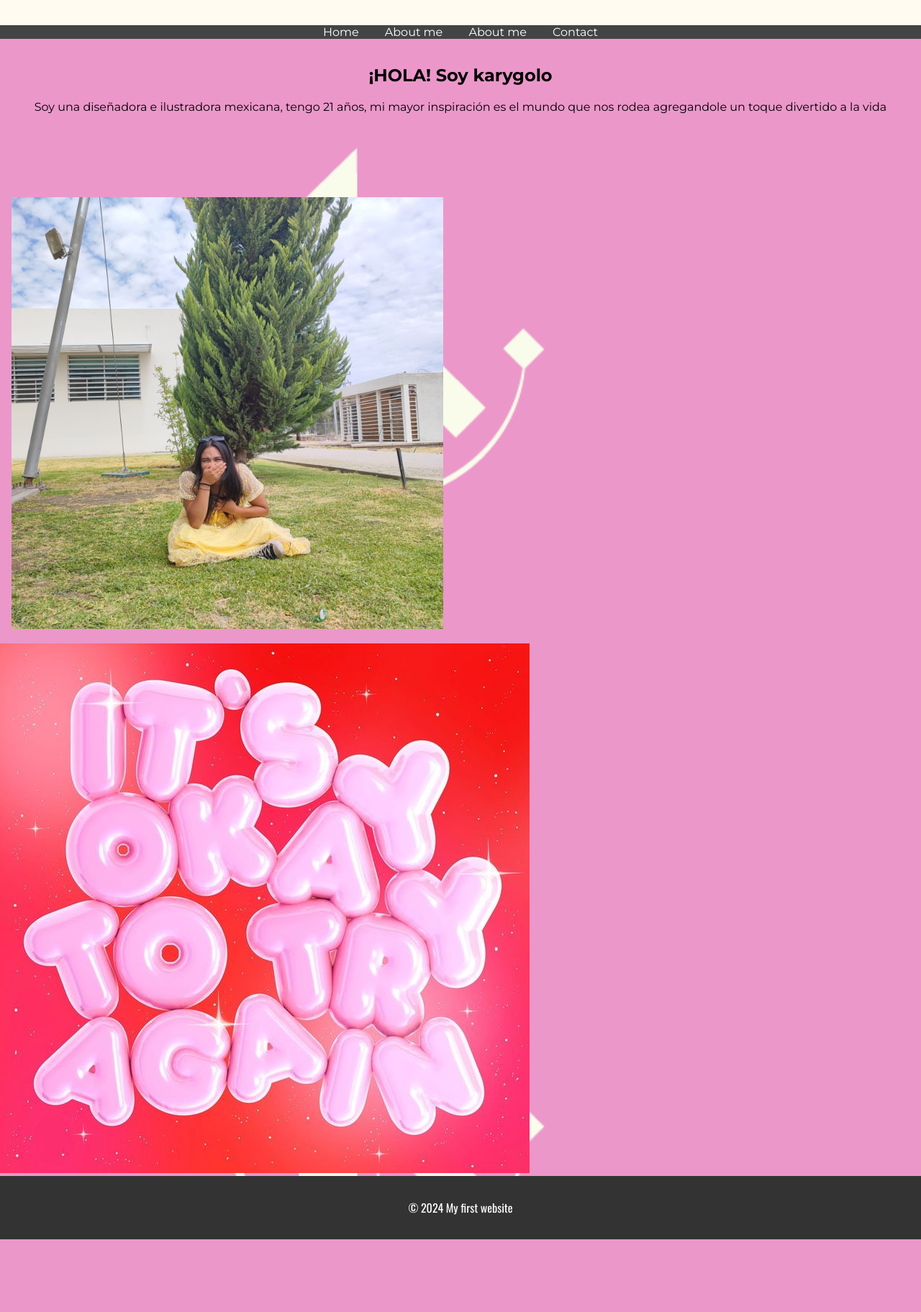
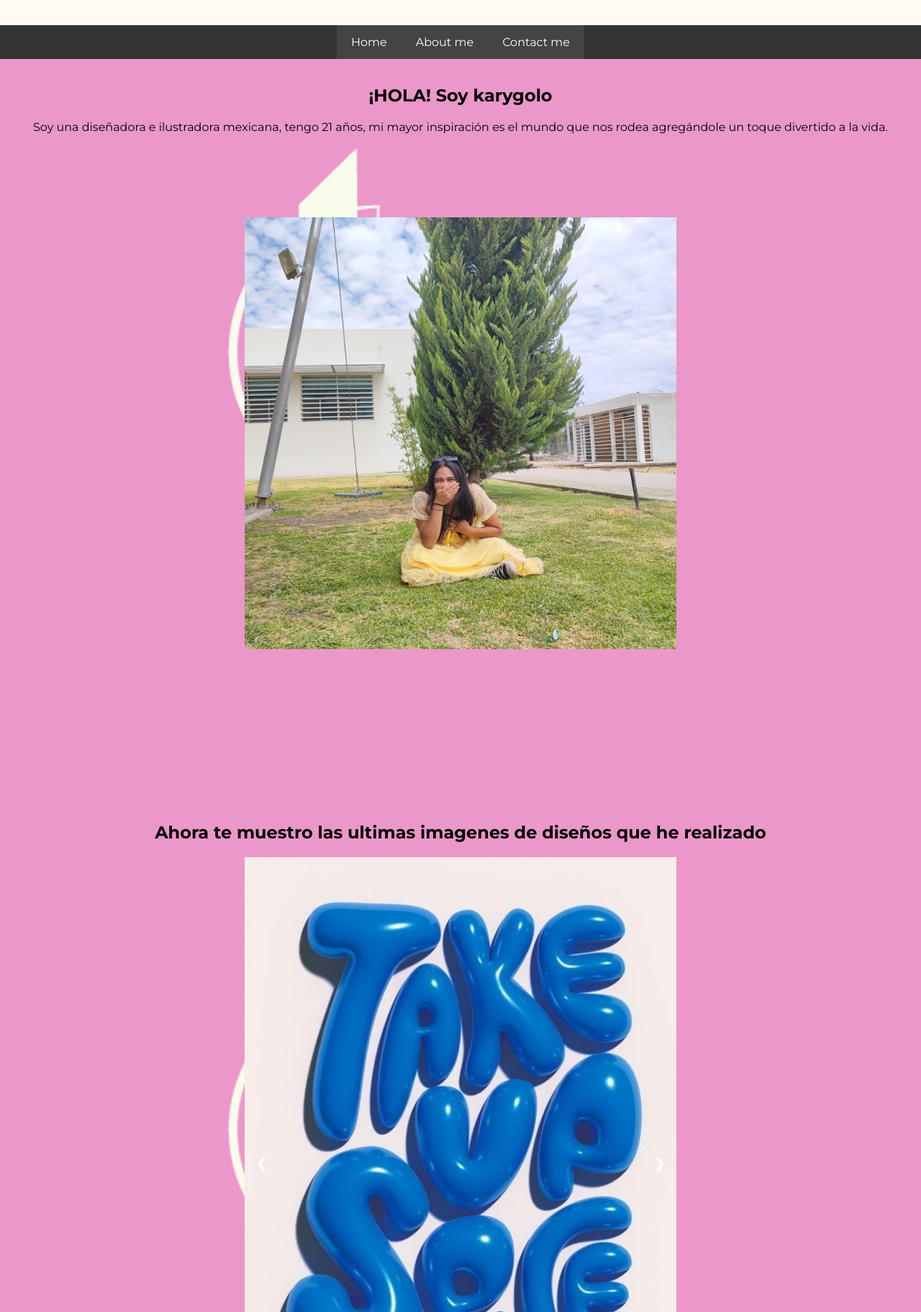
Before and after one commit to karygolo/my_first_website_karygolo03, a plain HTML site: page about.html in a window 1280 px wide. Shown: the part 77-1900 px from the top of the page at 72% size. Before the commit the page ends 1799 px from the top, so only its background shows below. Drawn offline with nearby package versions, Linux system fonts and the light colour scheme; a web font is replaced by a local one.

Commit message:
add contact me section and drop down options to contact me

```diff
--- a/about.html
+++ b/about.html
@@ -8,13 +8,13 @@
     <!-- Título de la página que aparece en la pestaña del navegador -->
     <title>Imnotkarygolo</title>
     <link rel="preconnect" href="https://fonts.googleapis.com">
-<link rel="preconnect" href="https://fonts.gstatic.com" crossorigin>
-<link href="https://fonts.googleapis.com/css2?family=Gabarito:wght@400..900&family=Montserrat:ital,wght@0,100..900;1,100..900&family=Oswald:wght@200..700&display=swap" rel="stylesheet">
+    <link rel="preconnect" href="https://fonts.gstatic.com" crossorigin>
+    <link href="https://fonts.googleapis.com/css2?family=Gabarito:wght@400..900&family=Montserrat:ital,wght@0,100..900;1,100..900&family=Oswald:wght@200..700&display=swap" rel="stylesheet">
 
     <!-- STYLESHEET -->
     <link rel="stylesheet" type="text/css" href="styles.css">
 </head>
-<body background="logo.png">
+<body style="background-image: url('logo.png');">
     <!-- Sección de encabezado del sitio -->
     <header>
         <h1>Karygolo Portfolio</h1>
@@ -24,8 +24,13 @@
         <ul>
             <li><a href="index.html">Home</a></li>
             <li><a href="about.html">About me</a></li>
-            <li><a href="">About me</a></li>
-            <li><a href="https://www.instagram.com/imnotkarygolo/">Contact</a></li>
+            <li>
+                <a href="contact.html">Contact me</a>
+                <ul>
+                    <li><a href="https://www.instagram.com/imnotkarygolo/">Instagram</a></li>
+                    <li><a href="mailto:example@example.com">Email</a></li>
+                </ul>
+            </li>
         </ul>
     </nav>
     <!-- Contenido principal de la página -->
@@ -33,12 +38,17 @@
         <section>
             <div class="introduction">
                 <h2>¡HOLA! Soy karygolo</h2>
-                <p>Soy una diseñadora e ilustradora mexicana, tengo 21 años, mi mayor inspiración es el mundo que
-                     nos rodea agregandole un toque divertido a la vida </p>
+                <p>Soy una diseñadora e ilustradora mexicana, tengo 21 años, mi mayor inspiración es el mundo que nos rodea agregándole un toque divertido a la vida.</p>
             </div>
-            <img src="profile.jpeg" height="600 px" style="padding-bottom: 200 px;">
+            <div class="profile-container">
+                <img src="profile.jpeg" height="600px" >
+            </div>
+
         </section>
     </main>
+    <div>
+        <h2 style="text-align: center;">Ahora te muestro las ultimas imagenes de diseños que he realizado </h2>
+    </div>
     <div class="slider-container">
         <!-- Contenedor de las imágenes -->
         <div class="slider-content">
@@ -55,29 +65,36 @@
                 <img src="imagen3.jpg" alt="Imagen 3">
             </div>
         </div>
+        <!-- Controles del slider -->
+        <a class="prev" onclick="changeSlide(-1)">&#10094;</a>
+        <a class="next" onclick="changeSlide(1)">&#10095;</a>
     </div>
     <script>
         document.addEventListener("DOMContentLoaded", function() {
-            let slideIndex = 0; // Inicializa el índice de las imágenes
+            let slideIndex = 1; // Inicializa el índice de las imágenes
 
             // Obtiene todas las imágenes del slider
             const slides = document.querySelectorAll(".slider-item");
-            const totalSlides = slides.length; // Calcula el número total de imágenes
 
             // Función para mostrar las imágenes del slider
-            function showSlides() {
+            function showSlide(n) {
+                if (n > slides.length) { slideIndex = 1; }
+                if (n < 1) { slideIndex = slides.length; }
+
                 slides.forEach(slide => {
                     slide.style.display = "none"; // Oculta todas las imágenes
                 });
 
-                slideIndex++; // Aumenta el índice de la imagen actual
-                if (slideIndex > totalSlides) { slideIndex = 1; } // Reinicia el índice si es mayor que el número total de imágenes
-
                 slides[slideIndex - 1].style.display = "block"; // Muestra la imagen actual
-                setTimeout(showSlides, 2000); // Cambia de imagen cada 2 segundos
             }
 
-            showSlides(); // Inicia la función para mostrar las imágenes
+            // Cambia la imagen actual del slider
+            window.changeSlide = function(n) {
+                slideIndex += n;
+                showSlide(slideIndex);
+            }
+
+            showSlide(slideIndex); // Muestra la primera imagen
         });
     </script>
     <!-- Pie de página del sitio -->
--- a/styles.css
+++ b/styles.css
@@ -26,6 +26,7 @@ body {
         flex: 0 0 auto; /* Permite que las imágenes mantengan su tamaño original */
     }
 </style>
+
 }
 
 /* Estilos para el encabezado */
@@ -107,3 +108,114 @@ footer {
 .background{
     background-image: ;
 }
+nav {
+    background-color: #333;
+    display: flex;
+    justify-content: center;
+}
+
+nav ul {
+    list-style-type: none;
+    margin: 0;
+    padding: 0;
+    display: flex;
+}
+
+nav ul li {
+    position: relative;
+}
+
+nav ul li a {
+    display: block;
+    color: white;
+    padding: 14px 20px;
+    text-decoration: none;
+}
+
+nav ul li a:hover {
+    background-color: #575757;
+}
+
+/* Estilos para el menú desplegable */
+nav ul li ul {
+    display: none;
+    position: absolute;
+    background-color: #333;
+    padding: 0;
+}
+
+nav ul li:hover ul {
+    display: block;
+}
+
+nav ul li ul li {
+    width: 200px;
+}
+
+nav ul li ul li a {
+    padding: 10px;
+}
+/* Estilos para el contenedor del slider */
+.slider-container {
+    position: relative;
+    max-width: 600px;
+    margin: auto;
+    overflow: hidden;
+
+}
+
+/* Estilos para los ítems del slider */
+.slider-item {
+    display: none;
+    width: 100%;
+    height: 100%; /* Hacer que las imágenes llenen el contenedor del slider */
+}
+
+.slider-item img {
+    width: 100%;
+    height: 100%;
+    object-fit: cover; /* Ajusta la imagen para llenar el contenedor sin distorsión */
+}
+
+/* Estilos para los botones de navegación */
+.prev, .next {
+    cursor: pointer;
+    position: absolute;
+    top: 50%;
+    width: auto;
+    padding: 16px;
+    margin-top: -22px;
+    color: white;
+    font-weight: bold;
+    font-size: 18px;
+    transition: 0.6s ease;
+    border-radius: 0 3px 3px 0;
+    user-select: none;
+}
+
+.next {
+    right: 0;
+    border-radius: 3px 0 0 3px;
+}
+
+.prev {
+    left: 0;
+    border-radius: 3px 0 0 3px;
+}
+
+/* Estilos para los botones al pasar el ratón */
+.prev:hover, .next:hover {
+    background-color: rgba(0, 0, 0, 0.8);
+}
+/* Estilos para el contenedor del perfil */
+.profile-container {
+    text-align: center; /* Centra el contenido del contenedor */
+    padding-bottom: 200px; /* Ajusta el espacio inferior según sea necesario */
+}
+
+/* Estilos para la imagen del perfil */
+.profile-image {
+    display: inline-block; /* Asegura que la imagen no ocupe el 100% del contenedor */
+    max-width: 100%; /* Ajusta el tamaño máximo de la imagen */
+    height: auto; /* Mantiene la proporción de la imagen */
+}
```
Also changed, not shown: contact.html (added, +78 -0 lines), index.html (+9 -2 lines).
